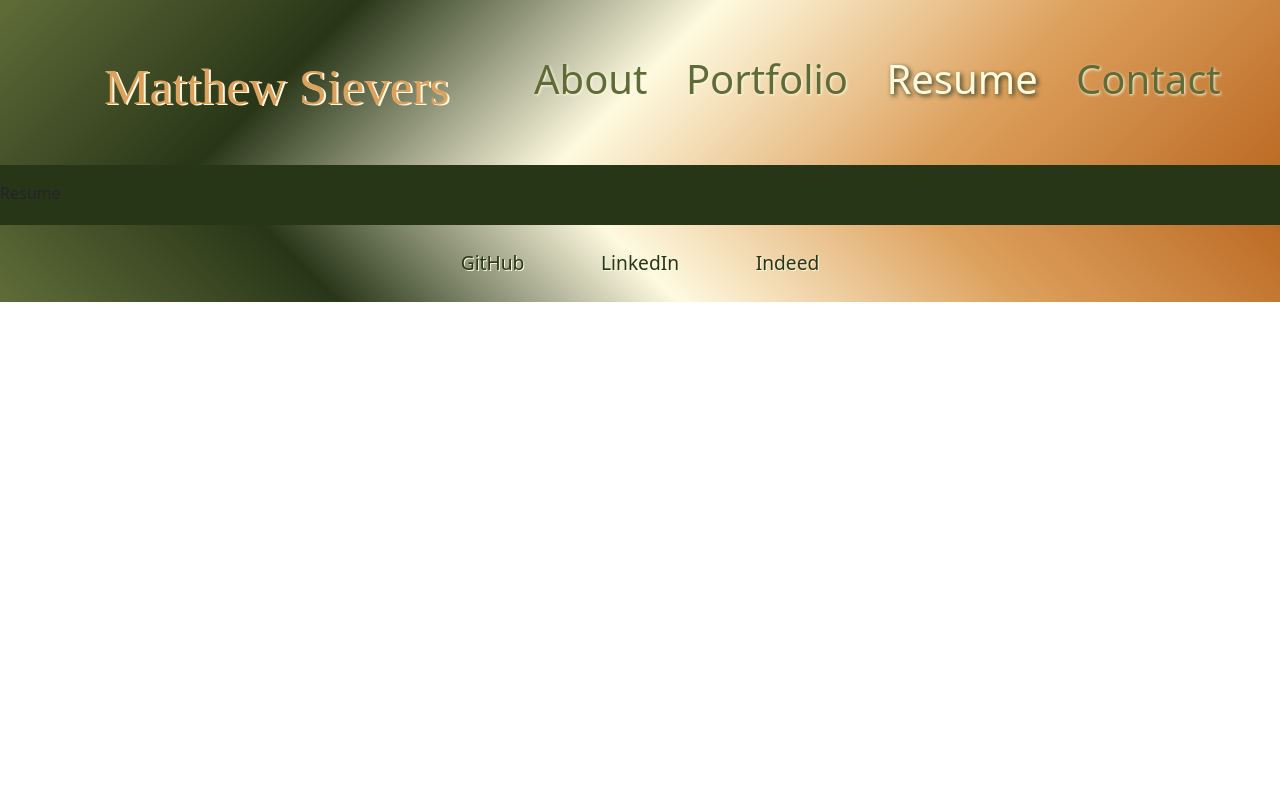
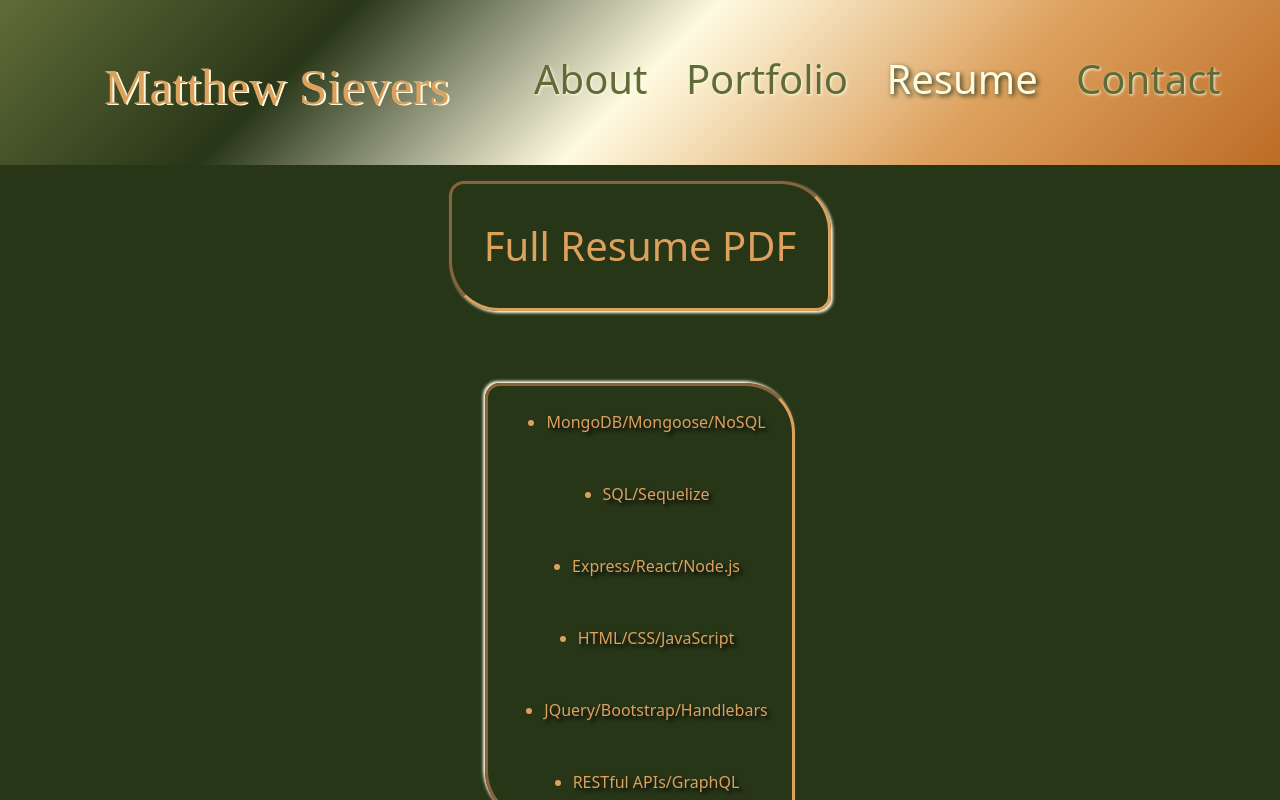
Before and after one commit to mattersievers/portfolio_v2.0, a React (Create React App) app: page / in a window 1280 px wide. Both pictures are taken after a click on the element "Resume". Shown: the top 800 px of the page. Built offline with nearby package versions, Linux system fonts and the light colour scheme; a web font is replaced by a local one.

Commit message:
added project info and resume stylings

```diff
--- a/src/App.css
+++ b/src/App.css
@@ -1,7 +1,7 @@
 @import url('https://fonts.googleapis.com/css2?family=Ruthie&display=swap');
 
 :root{
-  /* CSS HEX */
+  /* --------------- CSS HEX ------------------------ */
   --dark-olive-green: #606c38ff;
   --kombu-green: #283618ff;
   --cornsilk: #fefae0ff;
@@ -25,7 +25,7 @@
   box-sizing: inherit;
 }
 
-/* Main Body Stylings */
+/* ---------------------- Main Body Stylings --------------------------- */
  .pageContent{
    background-color: var(--kombu-green);
    width: 100%;
@@ -38,7 +38,7 @@
 
  }
 
-/* Header and Navigation styling */
+/* ------------------------- Header and Navigation styling -------------------------- */
 li {
   list-style-type: none;
 }
@@ -92,7 +92,7 @@ width: 100%;
   color: var(--liver-dogs);
 }
 
-/* About Me Stylings */
+/*  -----------------------  About Me Stylings  -------------------------  */
 .aboutMe{
   color: var(--cornsilk);
 }
@@ -120,7 +120,8 @@ box-shadow: -2px -2px 3px var(--fawn);
   text-shadow: 2px 2px var(--dark-olive-green);
 
 }
-/* Portfolio projects Stylings */
+
+/*  ----------------------  Portfolio projects Stylings  ---------------------------  */
 .container{
   position: relative;
   text-align:center;
@@ -166,11 +167,63 @@ box-shadow: -2px -2px 3px var(--cornsilk);
   left: 50%;
 }
 
-/* Resume Stylings */
+/* --------------------------  Resume Stylings  ----------------------------- */
+.resumeSection{
+  height:100vh;
+}
 
-/* Contact Section Stylings */
+.resumeLink{
+  text-decoration: none;
+  padding: 4vmin;
+  margin-bottom: 7vmin ;
+  font-size: 5vmin;
+  color: var(--fawn);
+  border-radius: 15px 50px;
+  border-style: inset;
+  border-color: var(--fawn);
+  box-shadow: 2px 2px 3px var(--cornsilk);
+}
 
-/* Footer Styling */
+.resumeLink:hover{
+  color:  var(--cornsilk);
+  border-color: var(--cornsilk);
+}
+
+.resumeLink:active{
+  box-shadow: -2px -2px 3px var(--dark-olive-green);
+  border-color: var(--dark-olive-green);
+  border-style: outset;
+  color: var(--dark-olive-green);
+  text-shadow: 3px 3px black;
+}
+
+.proficiencyList{
+  border-radius: 15px 50px;
+  border-style: inset;
+  border-color: var(--fawn);
+  box-shadow: -2px -2px 3px var(--cornsilk);
+  margin: 2vmin;
+}
+
+.proficiencyList li{
+  size: 100%;
+  margin: 3vmin;
+  color: var(--fawn);
+  list-style-type: disc;
+  text-shadow: 3px 3px 4px black;
+}
+
+.proficiencyList li:hover{
+  text-shadow: 3px 3px black;
+  color: var(--cornsilk);
+  list-style-type: square;
+  cursor: default;
+}
+/* ---------- Contact Section Stylings ------------ */
+
+
+
+/* ------------ Footer Styling ------------------ */
 footer{
   background-image: var(--gradient-top-right);
   align-self: flex-end;
--- a/src/App.js
+++ b/src/App.js
@@ -11,8 +11,6 @@ import projects from './utils/projectList';
 function App() {
   const [pages] = useState(['About', 'Portfolio', 'Resume', 'Contact']);
   const [currentPageSelection, setCurrentPageSelection] = useState(pages[0]);
-
-
 
   return (
     <div className="pageContent d-flex flex-column justify-content-between">
--- a/src/components/Resume/index.js
+++ b/src/components/Resume/index.js
@@ -2,8 +2,17 @@ import React from "react";
 
 const Resume = () => {
     return (
-        <section>
-            Resume
+        <section className="resumeSection d-flex flex-column align-items-center">
+            <a href="https://drive.google.com/file/d/1mQV6_A6ElUt6uPYaEiEOxWC45VE1semS/view?usp=sharing" className="resumeLink ">Full Resume PDF</a>
+            <ul className="proficiencyList d-flex flex-column justify-content-between flex-wrap align-items-center">
+                <li>MongoDB/Mongoose/NoSQL</li>
+                <li>SQL/Sequelize</li>
+                <li>Express/React/Node.js</li>
+                <li>HTML/CSS/JavaScript</li>
+                <li>JQuery/Bootstrap/Handlebars</li>
+                <li>RESTful APIs/GraphQL</li>
+
+            </ul>
         </section>
     )
 }
--- a/src/utils/projectList.js
+++ b/src/utils/projectList.js
@@ -2,38 +2,38 @@ const projects = [
     {
       name:"Budget Tracker",
       link:"https://tranquil-dawn-49463.herokuapp.com/",
-      description:"IndexedDb and Cache Storage",
-      repo:""
+      description:"IndexedDb/Cache Storage",
+      repo:"https://github.com/mattersievers/budget-tracker"
     },
     {
       name:"gripeSUPPORT",
       link:"https://sheltered-scrubland-76347.herokuapp.com/",
-      description:"SQL/express/handlebars",
-      repo:""
+      description:"SQL/Express/Handlebars",
+      repo:"https://github.com/wsbousman/Gripe-Support"
     },
     {
       name:"Pizza Hunt",
       link:"https://vast-castle-22444.herokuapp.com/",
-      description:"MongoDB",
-      repo:""
+      description:"MongoDB/Mongoose/Express",
+      repo:"https://github.com/mattersievers/pizza-hunt"
     },
     {
-      name:"Zoo Keepr",
-      link:"https://thawing-lake-23506.herokuapp.com/",
-      description:"",
-      repo:""
+      name:"Soundtracker",
+      link:"https://itsmeadriana.github.io/Project1/",
+      description:"Third-Party APIs",
+      repo:"https://github.com/itsmeadriana/Project1"
     },
     {
       name:"Note Taker",
       link:"https://still-reef-94252.herokuapp.com/",
-      description:"",
-      repo:""
+      description:"Express/API",
+      repo:"https://github.com/mattersievers/note_taker"
     },
     {
       name:"Tech Blog",
       link:"https://sleepy-earth-77165.herokuapp.com/",
-      description:"",
-      repo:""
+      description:"SQL/Express/Handlebars",
+      repo:"https://github.com/mattersievers/tech_blog"
     }
 
   ]
```
Also changed, not shown: src/assets/pics/Soundtracker.png (added).
